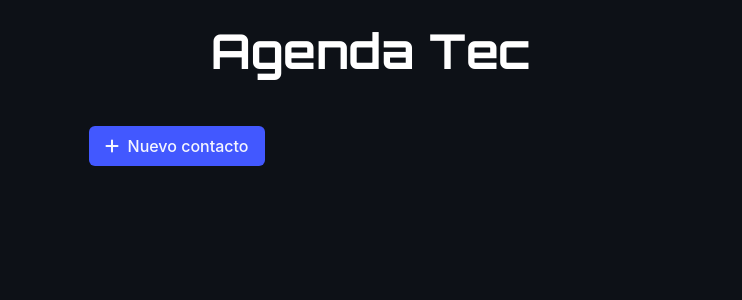
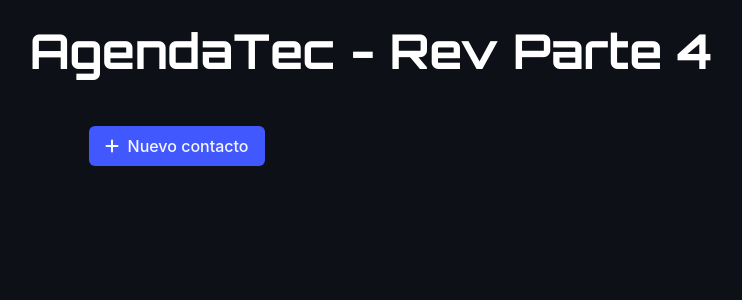
Before and after one commit to EV3THlm/CN2_EX_U2_22590434, a Flask app: page / in a window 1280 px wide. Shown: the top 300 px of the page, without its empty margins (269-1011 px from the left). Run offline with Flask 3, Linux system fonts and the light colour scheme; data that the repository does not hold is empty; some libraries are stand-ins or nearby versions.

Commit message:
Ultimo paso

```diff
--- a/app/templates/base.html
+++ b/app/templates/base.html
@@ -14,7 +14,7 @@
     <header>
         <br>
         <h1 class="title has-text-centered is-1" style="font-family: 'Orbitron', sans-serif; color:white">
-            Agenda Tec
+            AgendaTec - Rev Parte 4
           </h1>
           <br>
     </header>
```
